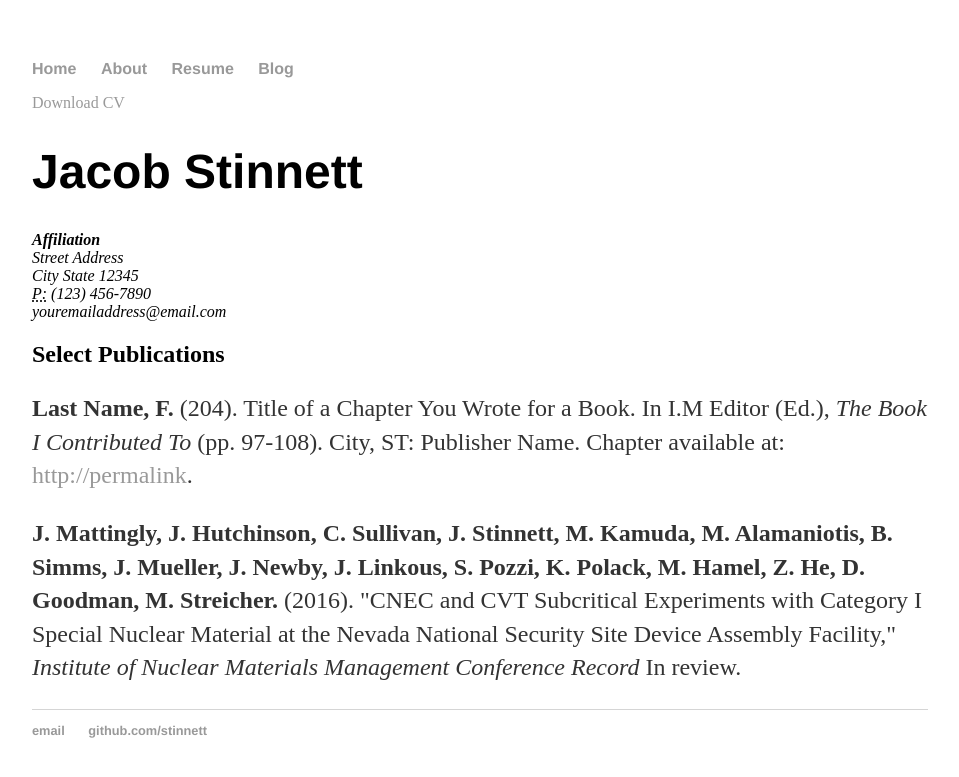
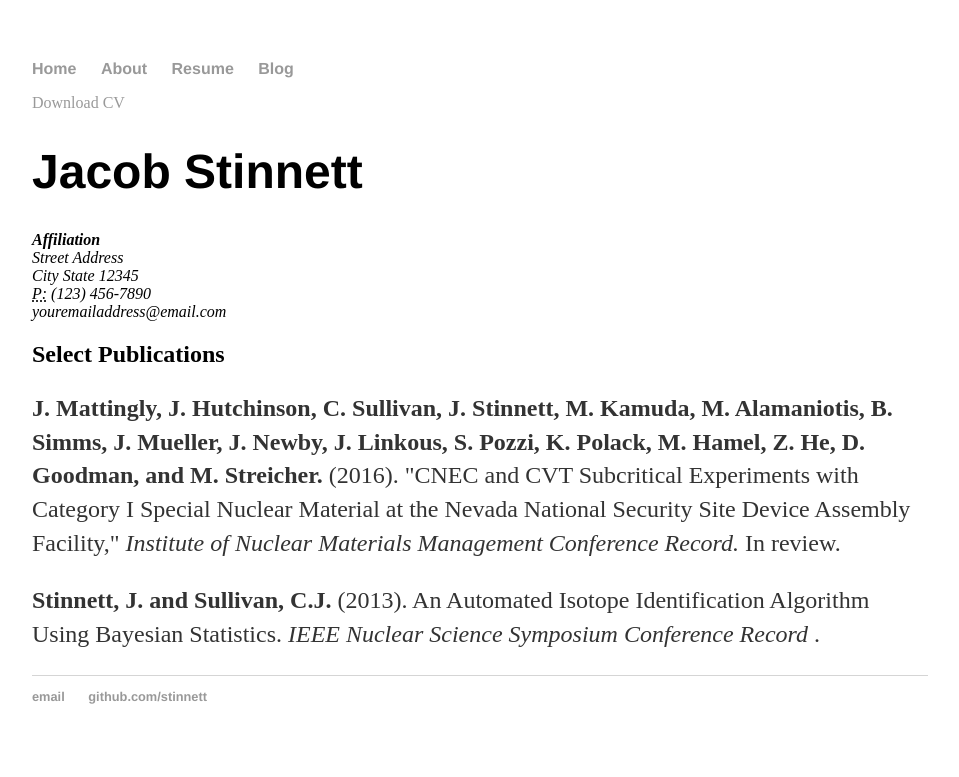
Before and after one commit to Stinnett/Stinnett.github.io, a Jekyll site: the page built from resume/index.html, in a window 1280 px wide. Shown: the top 777 px of the page, without its empty margins (160-1119 px from the left). Built offline with Jekyll 4.4.1, drawn with Linux system fonts in a browser that asks for light colours.

Commit message:
another ref added, typo fixed

```diff
--- a/resume/index.html
+++ b/resume/index.html
@@ -16,7 +16,7 @@
 
 					<h2>Select Publications</h2>
 
-					<p><strong>Last Name, F.</strong> (204). Title of a Chapter You Wrote for a Book. In I.M Editor (Ed.), <em>The Book I Contributed To</em> (pp. 97-108). City, ST: Publisher Name. Chapter available at: <a href="#">http://permalink</a>.
-					<p><strong>J. Mattingly, J. Hutchinson, C. Sullivan, J. Stinnett, M. Kamuda, M. Alamaniotis, B. Simms, J. Mueller, J. Newby, J. Linkous, S. Pozzi, K. Polack, M. Hamel, Z. He, D. Goodman, M. Streicher.</strong> (2016). "CNEC and CVT Subcritical Experiments with Category I Special Nuclear Material at the Nevada National Security Site Device Assembly Facility," <em>Institute of Nuclear Materials Management Conference Record</em> In review</a>.
 
+					<p><strong>J. Mattingly, J. Hutchinson, C. Sullivan, J. Stinnett, M. Kamuda, M. Alamaniotis, B. Simms, J. Mueller, J. Newby, J. Linkous, S. Pozzi, K. Polack, M. Hamel, Z. He, D. Goodman, and M. Streicher.</strong> (2016). "CNEC and CVT Subcritical Experiments with Category I Special Nuclear Material at the Nevada National Security Site Device Assembly Facility," <em>Institute of Nuclear Materials Management Conference Record.</em> In review</a>.
+					<p><strong>Stinnett, J. and Sullivan, C.J. </strong> (2013). An Automated Isotope Identification Algorithm Using Bayesian Statistics.  <em>IEEE Nuclear Science Symposium Conference Record</em>  </a>.
 	</div>
```
